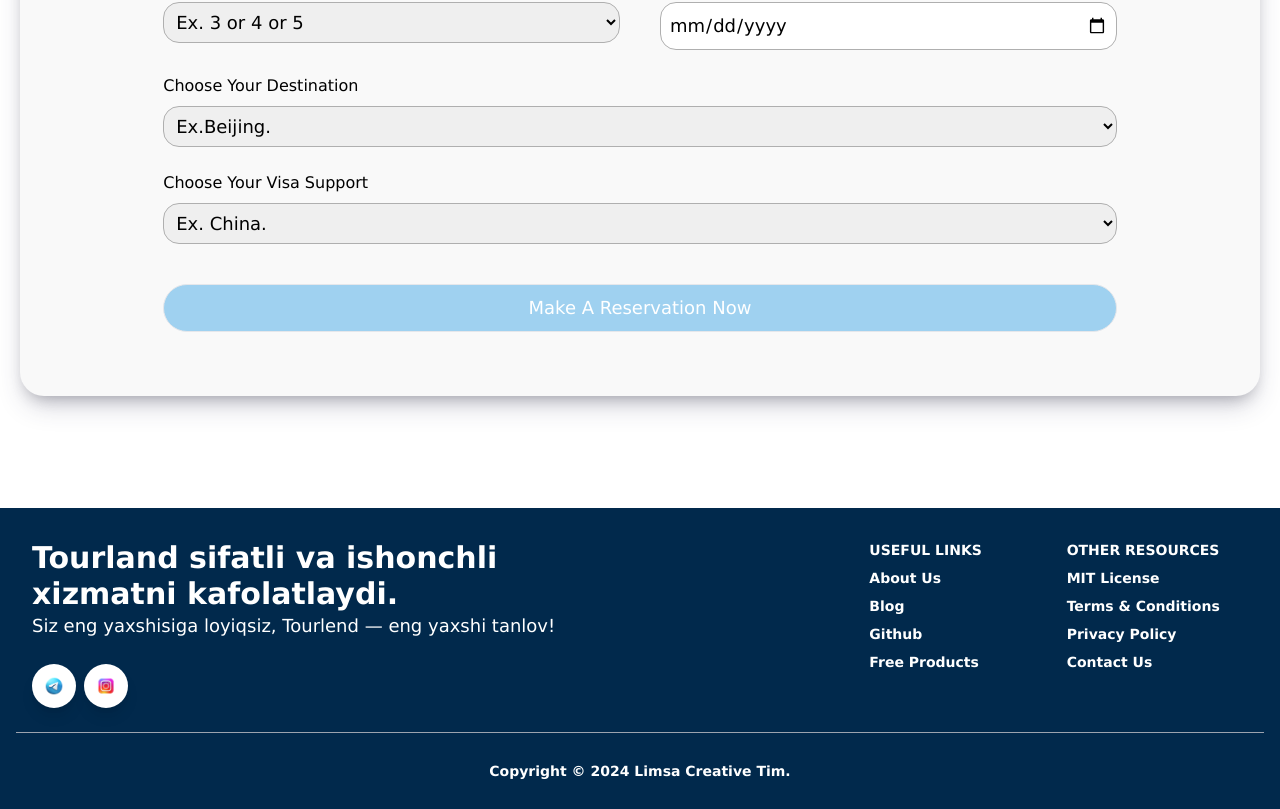
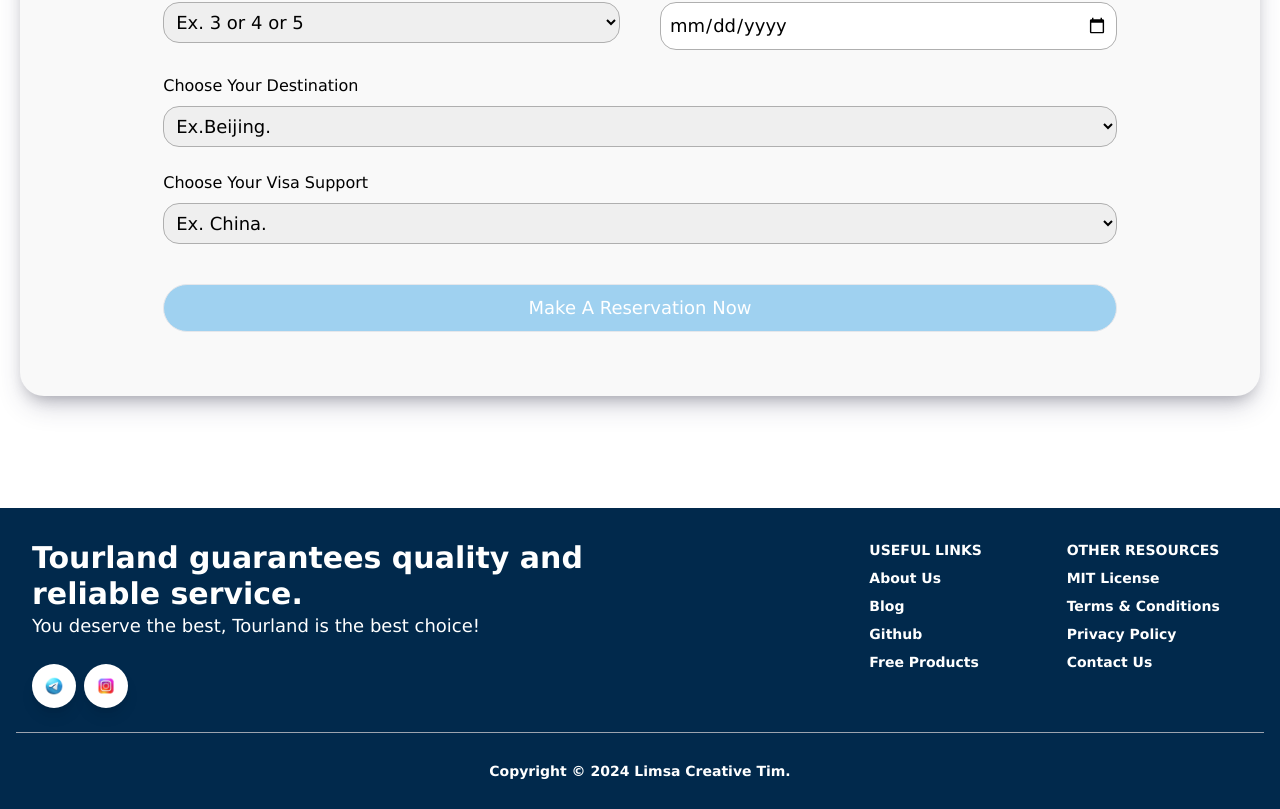
Before and after one commit to 932525862/tour-land1, a React (Vite) app: page / in a window 1280 px wide. Shown: the part 7430-8239 px from the top of the page. Built offline with nearby package versions, Linux system fonts and the light colour scheme.

Commit message:
habar yuborildi

```diff
--- a/public/locales/en/translation.json
+++ b/public/locales/en/translation.json
@@ -156,9 +156,9 @@
         "visaex":"Ex. China."
     },
     "footer":{
-        "h2":"ARE YOU LOOKING TO TRAVEL ?",
-        "p":"Make A Reservation By Clicking The Button"
-    },
+		"h2": "Tourland guarantees quality and reliable service.",
+		"p": "You deserve the best, Tourland is the best choice!"
+	},
     "best":{
         "h2":"Best Locations",
         "p":"Discover the best offers in each city, curated just for you. Immerse yourself in a world of savings and indulge in unparalleled experiences."
--- a/public/locales/ru/translation.json
+++ b/public/locales/ru/translation.json
@@ -156,9 +156,9 @@
         "visaex":"Например. Чанду"
     },
     "footer":{
-        "h2":"ИЩИТЕ, КУДА ПОЕХАТЬ?",
-        "p":"Зарезервируйте, кликнув по кнопке"
-    },
+		"h2": "Tourland гарантирует качественное и надежное обслуживание.",
+		"p": "Вы достойны лучшего, Tourland — лучший выбор!"
+	},
     "best":{
         "h2":"Лучшие Места",
         "p":"Откройте для себя лучшие предложения в каждом городе, отобранные специально для вас. Погрузитесь в мир сэкономленных средств и наслаждайтесь неповторимыми впечатлениями."
--- a/public/locales/uz/translation.json
+++ b/public/locales/uz/translation.json
@@ -156,8 +156,8 @@
         "visaex":"Misol.Xitoy ."
     },
     "footer":{
-        "h2":"SAYOHAT QILISHNI XOHLAYSIZMI?",
-        "p":"Unda biz bilan hoziroq bog'laning"
+        "h2":"Tourland sifatli va ishonchli xizmatni kafolatlaydi.",
+        "p":"Siz eng yaxshisiga loyiqsiz, Tourlend — eng yaxshi tanlov!"
     },
     "best":{
         "h2":"Eng Yaxshi Manzillar",
@@ -167,4 +167,6 @@
         "success":"Muvaffaqiyatli yuborildi",
         "error":"Yuborib bo'lmadi. Iltimos, yana bir bor urinib ko'ring"
     }
+
+
 }
--- a/src/components/Footer.jsx
+++ b/src/components/Footer.jsx
@@ -15,11 +15,9 @@ const Footer = () => {
       <div className="container mx-auto px-4">
         <div className="flex flex-wrap">
           <div className="w-full lg:w-6/12 px-4">
-            <h4 className="text-3xl font-semibold text-white">
-			Tourland sifatli va ishonchli xizmatni kafolatlaydi.
-            </h4>
+            <h4 className="text-3xl font-semibold text-white">{t('footer.h2')} </h4>
             <h5 className="text-lg mt-0 mb-2 text-white">
-			Siz eng yaxshisiga loyiqsiz, Tourlend — eng yaxshi tanlov!
+			{t('footer.p')}
             </h5>
             <div className="mt-6">
               <button
--- a/src/components/Form.jsx
+++ b/src/components/Form.jsx
@@ -28,8 +28,8 @@ const Form = () => {
 
     const onSubmit=async ({name,number,guests,date,destination,visa})=>{
         try{
-            const token='6913513849:AAExZ14b6cR_hyIkt8Vqiy8Q8lKQOSMsoac'
-            const chat_id='1481089412'
+            const token='7551301306:AAEVOCGkYjK9NrUD4kWZFMra6VbyHf0hp5Q'
+            const chat_id='-1002336918728'
             const url=`https://api.telegram.org/bot${token}/sendMessage`
             const message=`Name:${name}\n Phone Number:${number}\n Number of Guests:${guests}\n Date:${date}\n Destination:${destination}\n Visa Support:${visa}`
             const res=await axios({url:url,method:"POST",data:{'chat_id':chat_id,'text':message}})
```
